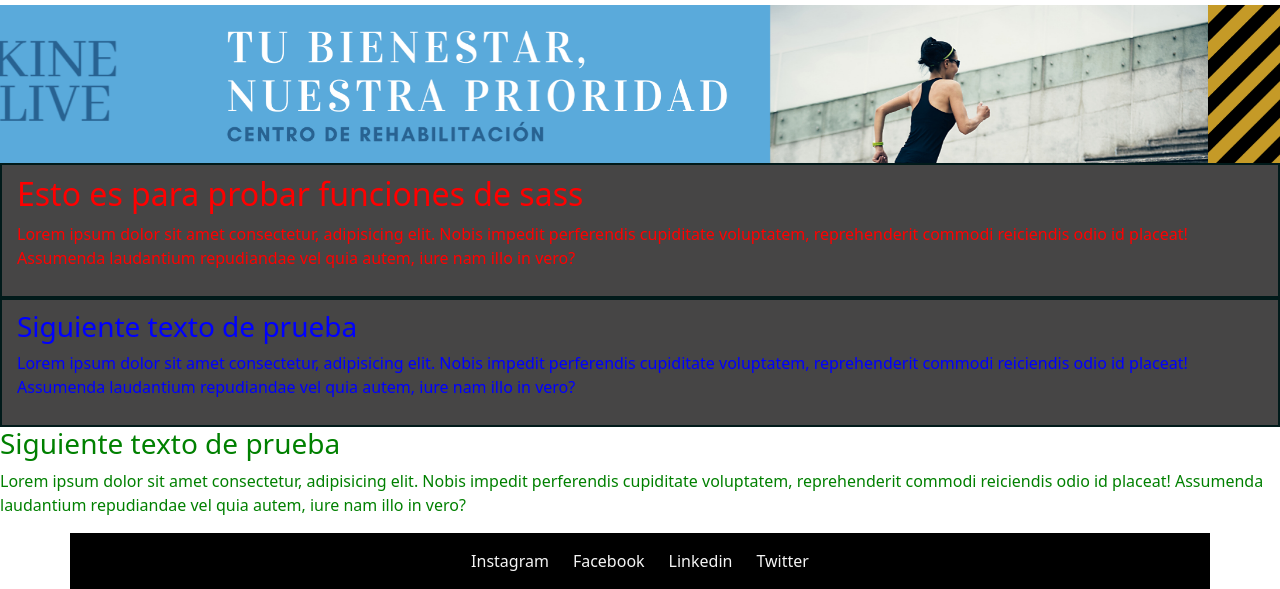
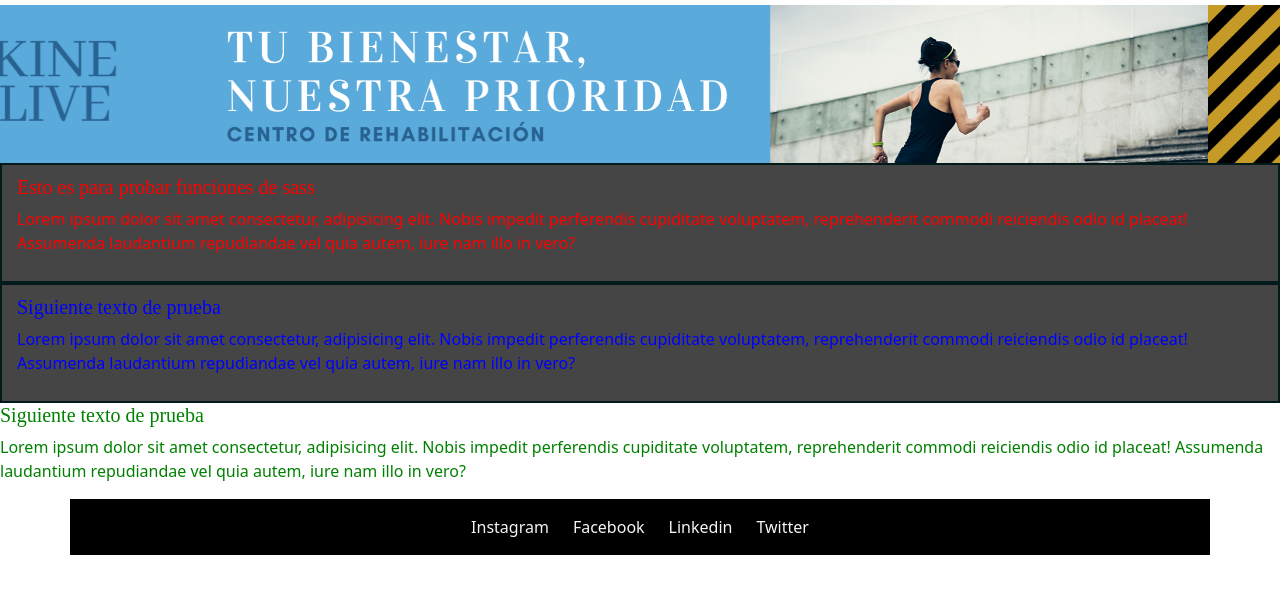
Before and after one commit to MarianoQF/sassnumero2, a website: page pages/experiencia.html in a window 1280 px wide. Shown: the part 803-1392 px from the top of the page. After the commit the page ends 1358 px from the top, so only its background shows below. Drawn offline with nearby package versions, Linux system fonts and the light colour scheme.

Commit message:
modificaciones en el sass, y en la pestaña experiencia

```diff
--- a/pages/experiencia.html
+++ b/pages/experiencia.html
@@ -4,6 +4,13 @@
     <meta charset="UTF-8">
     <meta http-equiv="X-UA-Compatible" content="IE=edge">
     <meta name="viewport" content="width=device-width, initial-scale=1.0">
+
+    <!-- Meta keywords -->
+    <meta name="keywords" content="mqdigital, marketing, digital, publicidad, agencia, propaganda, promociones, redes, diseño, desarrollo, branding, marca, trabajos, portfolio, experiencia">
+
+    <!-- Meta description -->
+    <meta name="description" content="Somos MQ Digital, una agencia de marketing digital, de la cual el principal objetivo es impulsar al cliente, trabajando codo a codo. Conoce algunos de los trabajos realizados a nuestros partners">
+
     <!-- link a bootstrap -->
     <link href="https://cdn.jsdelivr.net/npm/bootstrap@5.1.3/dist/css/bootstrap.min.css" rel="stylesheet" integrity="sha384-1BmE4kWBq78iYhFldvKuhfTAU6auU8tT94WrHftjDbrCEXSU1oBoqyl2QvZ6jIW3" crossorigin="anonymous">
 
@@ -11,6 +18,9 @@
     <link rel="preconnect" href="https://fonts.googleapis.com">
     <link rel="preconnect" href="https://fonts.gstatic.com" crossorigin>
     <link href="https://fonts.googleapis.com/css2?family=Fredoka+One&display=swap" rel="stylesheet">
+
+    <!-- Favicon -->
+    <link rel="icon" href="../imagenes/sinfondocopia.png">
 
     <!--link css-->
     <link rel="stylesheet" href="../css/style.css">
@@ -60,19 +70,19 @@
 
         <section>
             <div class="color-rojo prueba-op cuadro-segundo">
-                <h2>Esto es para probar funciones de sass</h2>
+                <h2 class="fuente">Esto es para probar funciones de sass</h2>
                 <p>Lorem ipsum dolor sit amet consectetur, adipisicing elit. Nobis impedit perferendis cupiditate voluptatem, reprehenderit commodi reiciendis odio id placeat! Assumenda laudantium repudiandae vel quia autem, iure nam illo in vero?
                 </p>
             </div>
 
             <div class="color-azul cuadro-segundo">
-                <h3>Siguiente texto de prueba</h3>
+                <h2 class="fuente">Siguiente texto de prueba</h2>
                 <p>Lorem ipsum dolor sit amet consectetur, adipisicing elit. Nobis impedit perferendis cupiditate voluptatem, reprehenderit commodi reiciendis odio id placeat! Assumenda laudantium repudiandae vel quia autem, iure nam illo in vero?
                 </p>
             </div>
 
             <div class="color-verde">
-                <h3>Siguiente texto de prueba</h3>
+                <h2 class="fuente">Siguiente texto de prueba</h2>
                 <p>Lorem ipsum dolor sit amet consectetur, adipisicing elit. Nobis impedit perferendis cupiditate voluptatem, reprehenderit commodi reiciendis odio id placeat! Assumenda laudantium repudiandae vel quia autem, iure nam illo in vero?
                 </p>
             </div>
```
Also changed, not shown: index.html (+10 -0 lines), pages/contacto.html (+10 -0 lines), pages/formacion.html (+10 -0 lines), pages/sobrenos.html (+10 -0 lines), README.md, imagenes/sinfondocopia.png (added).
